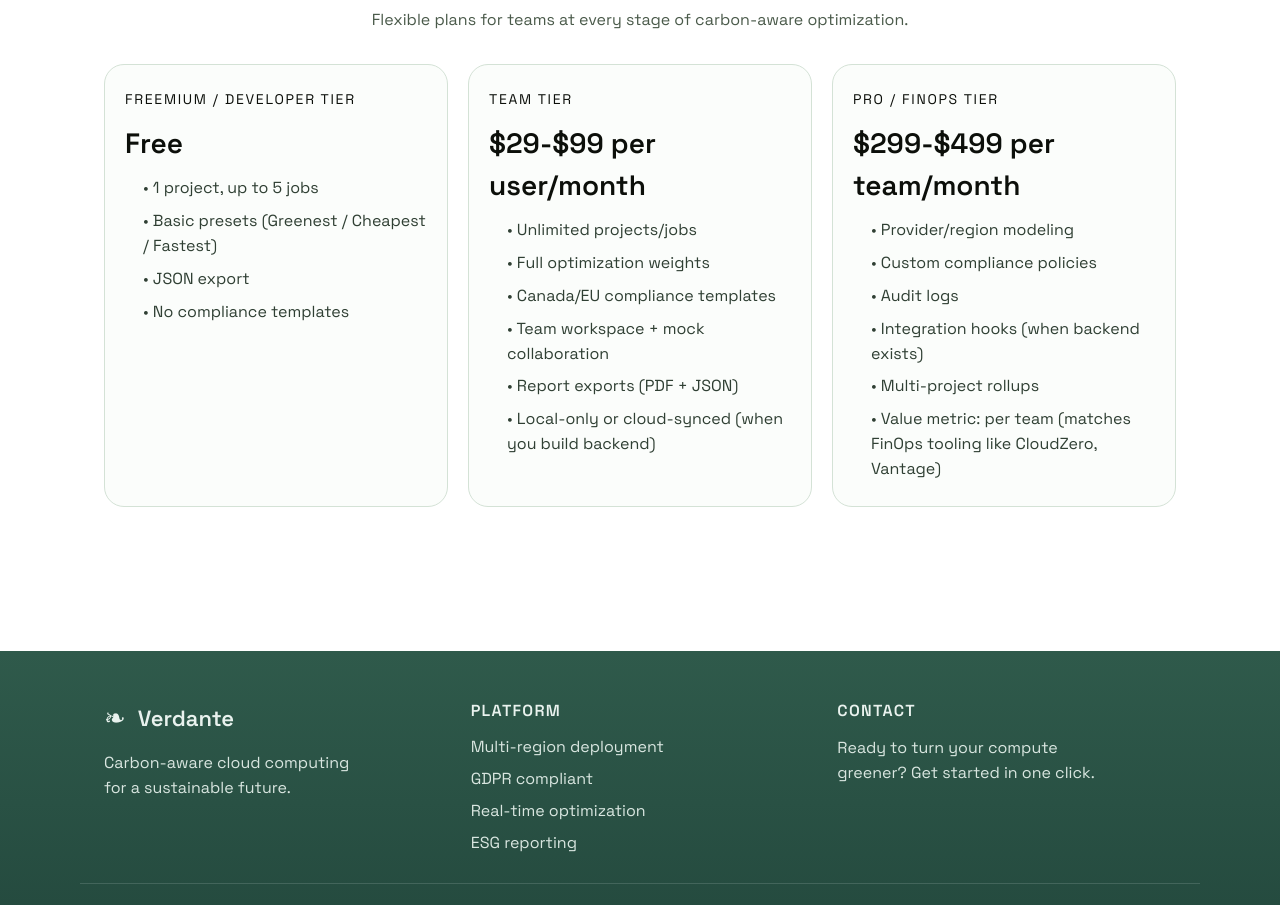
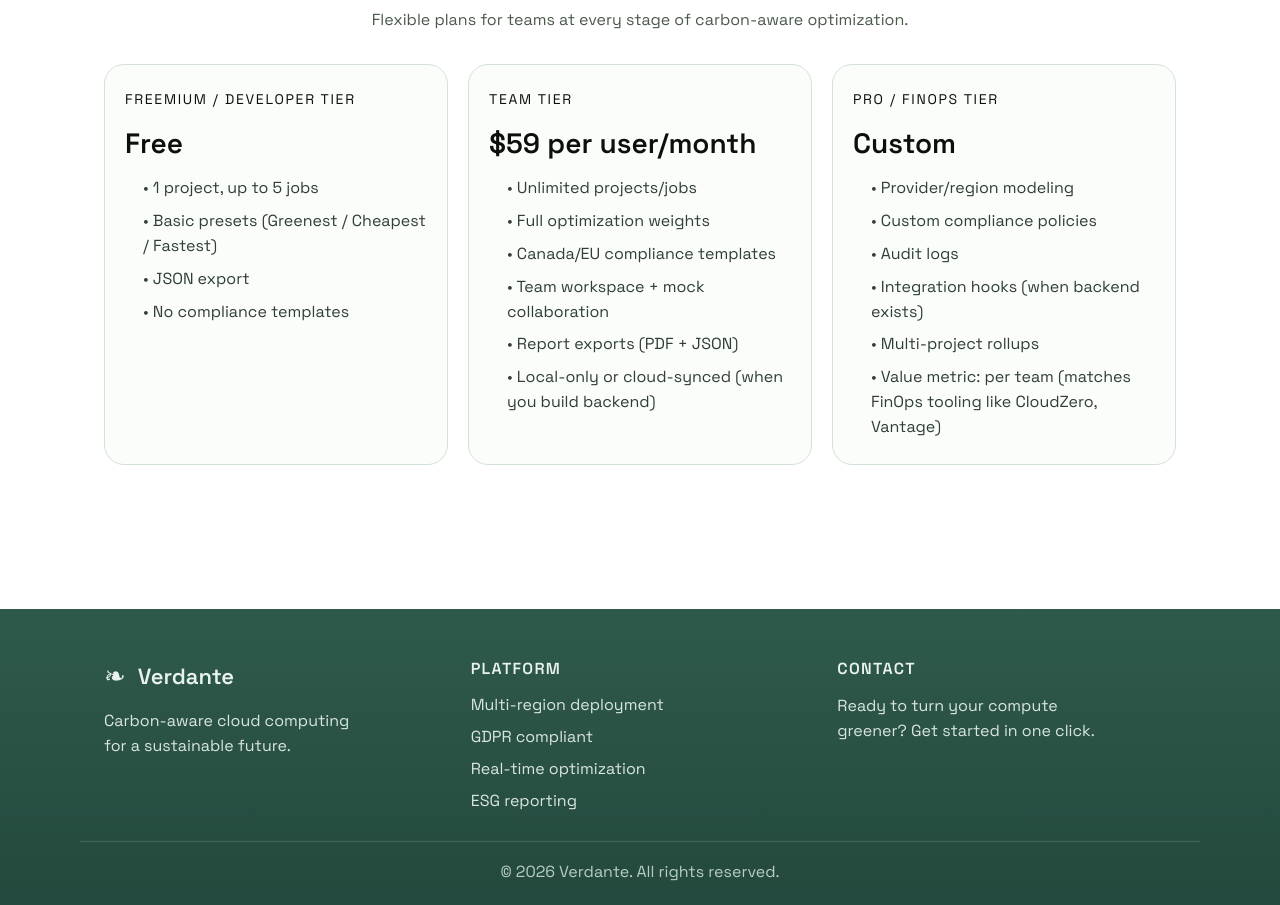
Before and after one commit to Robin-G0/Hackaton-Upstart-2026, a Next.js app in the folder frontend/: page / in a window 1280 px wide. Shown: the part 2880-3785 px from the top of the page. Built offline with nearby package versions, Linux system fonts and the light colour scheme.

Commit message:
final change

```diff
--- a/frontend/app/page.tsx
+++ b/frontend/app/page.tsx
@@ -574,7 +574,7 @@ export default function Page() {
             },
             {
               name: "Team Tier",
-              price: "$29-$99 per user/month",
+              price: "$59 per user/month",
               detail: "Unlimited projects/jobs",
               bullets: [
 
@@ -588,7 +588,7 @@ export default function Page() {
             },
             {
               name: "Pro / FinOps Tier",
-              price: "$299-$499 per team/month",
+              price: "Custom",
               detail: "Advanced constraints (budget, CO2 caps, deadlines)",
               bullets: [
 
```
